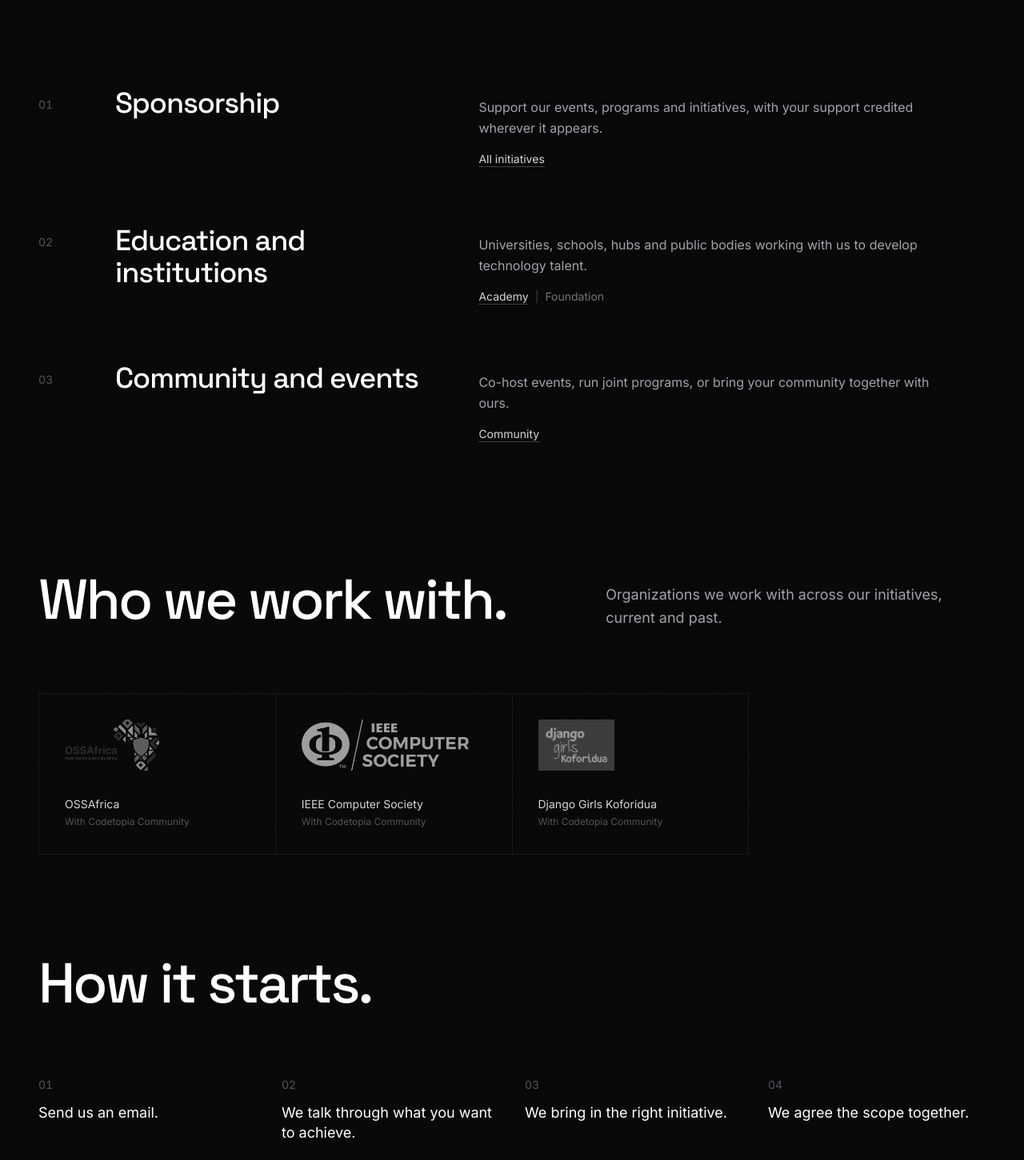
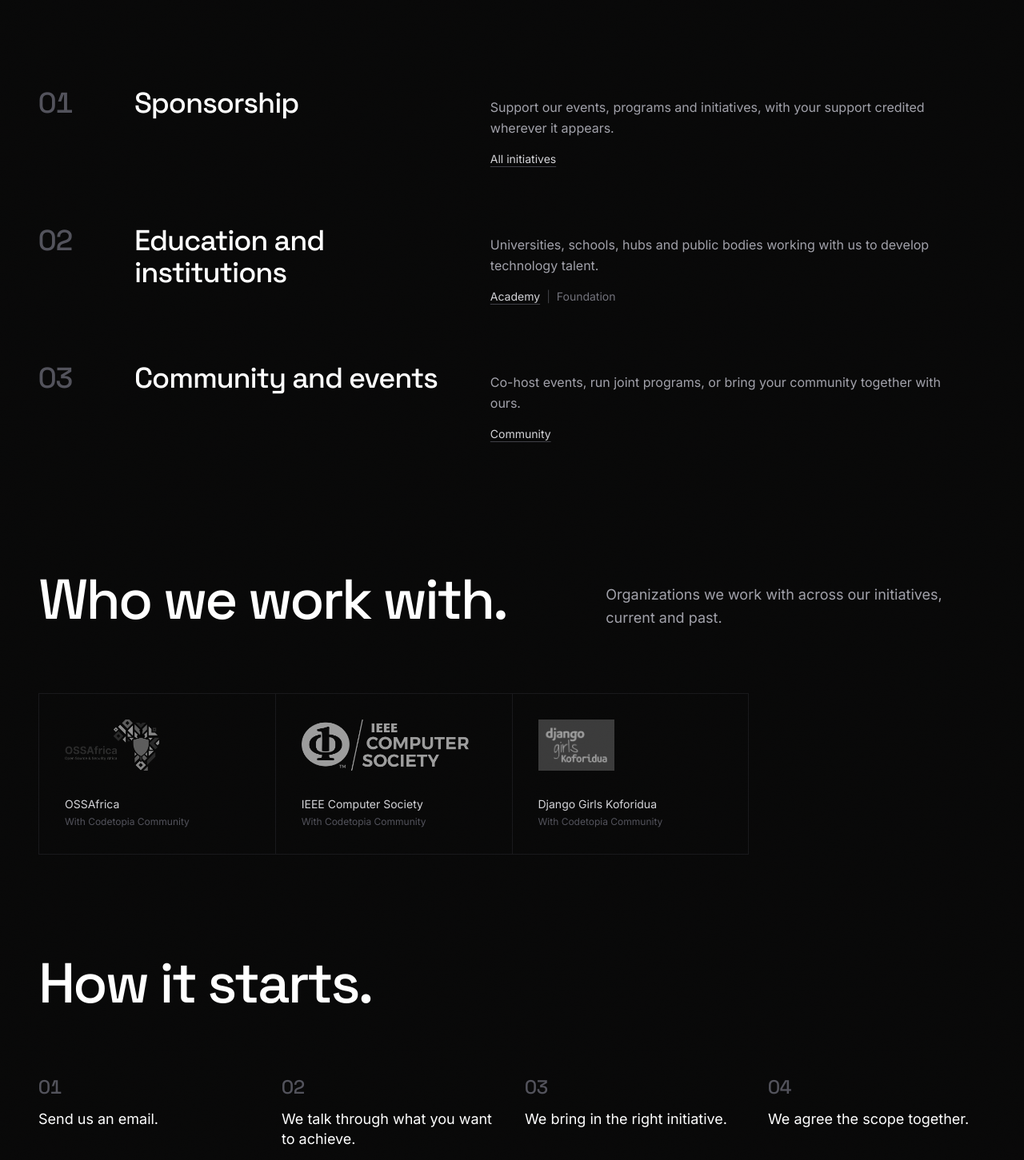
Before and after one commit to codetopiaorg/codetopia.org, a Next.js app: page /partners in a window 1280 px wide. Shown: the part 679-2130 px from the top of the page at 80% size. Built offline with nearby package versions, Linux system fonts and the light colour scheme.

Commit message:
style: match the about and partners numbers to the rest

```diff
--- a/src/app/about/page.tsx
+++ b/src/app/about/page.tsx
@@ -110,9 +110,9 @@ export default function AboutPage() {
             {principles.map((principle, i) => (
               <li
                 key={principle.title}
-                className="grid grid-cols-[2.5rem_1fr] md:grid-cols-[4rem_minmax(0,4fr)_minmax(0,6fr)] gap-x-4 md:gap-x-8 gap-y-3 py-8 md:py-10 items-baseline"
+                className="grid grid-cols-[3rem_1fr] md:grid-cols-[4rem_minmax(0,4fr)_minmax(0,6fr)] gap-x-4 md:gap-x-8 gap-y-3 py-8 md:py-10 items-baseline"
               >
-                <span className="text-sm text-zinc-600 tabular-nums">
+                <span className="font-display text-xl md:text-2xl font-medium tracking-[-0.02em] text-zinc-600 tabular-nums">
                   {String(i + 1).padStart(2, "0")}
                 </span>
                 <h3 className="font-display text-xl md:text-2xl font-medium tracking-[-0.02em] text-white">
--- a/src/app/partners/page.tsx
+++ b/src/app/partners/page.tsx
@@ -133,9 +133,9 @@ export default function PartnersPage() {
             {ways.map((way, i) => (
               <li
                 key={way.title}
-                className="grid grid-cols-[2.5rem_1fr] md:grid-cols-[4rem_minmax(0,4fr)_minmax(0,6fr)] gap-x-4 md:gap-x-8 gap-y-2 py-7 md:py-9 items-start"
+                className="grid grid-cols-[3rem_1fr] md:grid-cols-[5.5rem_minmax(0,4fr)_minmax(0,6fr)] gap-x-4 md:gap-x-8 gap-y-2 py-7 md:py-9 items-start"
               >
-                <span className="pt-2 md:pt-3 text-sm text-zinc-600 tabular-nums">
+                <span className="font-display text-2xl md:text-4xl font-medium tracking-[-0.03em] text-zinc-600 tabular-nums">
                   {String(i + 1).padStart(2, "0")}
                 </span>
                 <h3 className="font-display text-2xl md:text-4xl font-medium tracking-[-0.03em] text-white">
@@ -173,7 +173,7 @@ export default function PartnersPage() {
           <ol className="grid grid-cols-1 md:grid-cols-4 gap-x-8 gap-y-8">
             {steps.map((step, i) => (
               <li key={step}>
-                <span className="text-sm text-zinc-600 tabular-nums">
+                <span className="font-display text-2xl font-medium tracking-[-0.02em] text-zinc-600 tabular-nums">
                   {String(i + 1).padStart(2, "0")}
                 </span>
                 <p className="mt-3 text-lg text-white leading-snug max-w-xs">
```
